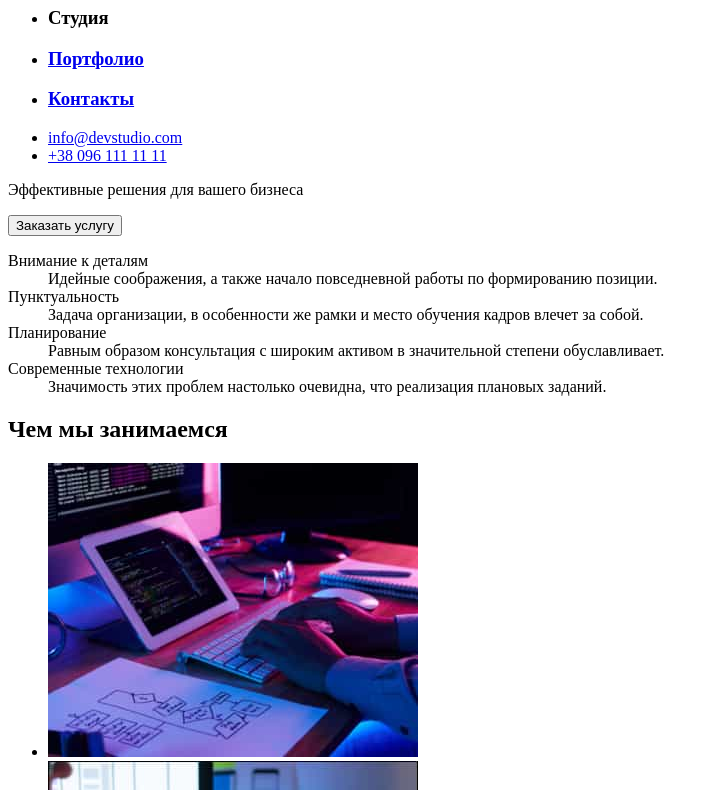
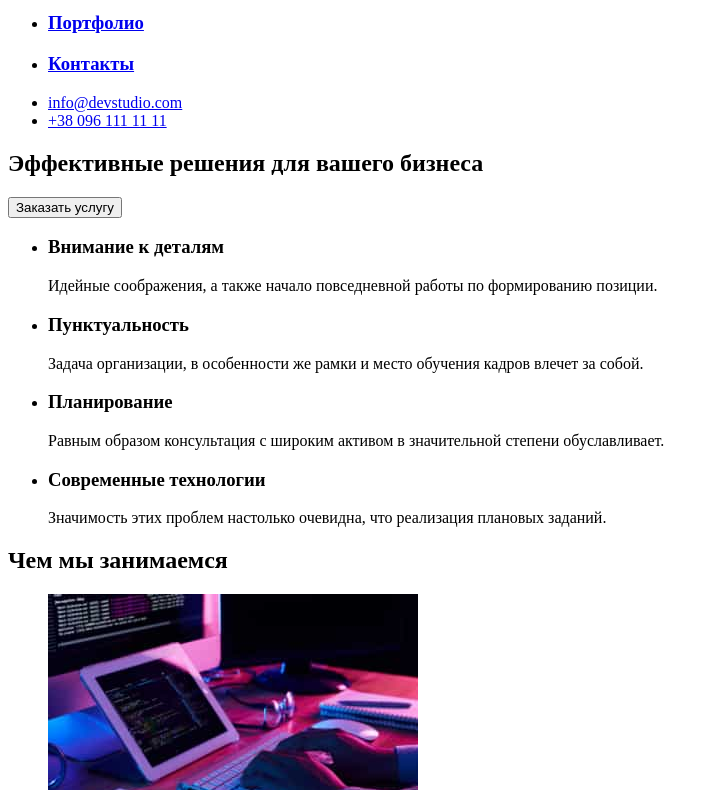
Before and after one commit to Sooodnik/goit-markup-hw-01, a plain HTML site: page index.html in a window 1280 px wide. Shown: the part 73-863 px from the top of the page, without its empty margins (0-717 px from the left). Drawn offline with Linux system fonts and the light colour scheme.

Commit message:
refinement-4

```diff
--- a/index.html
+++ b/index.html
@@ -9,8 +9,8 @@
 <body>
 
     <header>
-        <h1><a href="https://sooodnik.github.io/goit-markup-hw-01/"><span lang="en">Web</span>Studio</a></h1>
         <nav>
+            <a href="https://sooodnik.github.io/goit-markup-hw-01/"><span lang="en">Web</span>Studio</a>
             <ul>
                 <li><h3>Студия</h3></li>
                 <li><a href="#portfolio"><h3>Портфолио</h3></a></li>
@@ -25,26 +25,27 @@
 
     <main>
     <section>
-            <p>Эффективные решения для вашего бизнеса</p>
-                    <button>Заказать услугу</button>
+            <h1>Эффективные решения для вашего бизнеса</h1>
+                    <button type="button">Заказать услугу</button>
     </section>
         <section id="studio">
+            <h2 hidden>особенности работы</h2>
+            <ul>
+                <li><h3>Внимание к деталям</h3></li>
+                    <p>Идейные соображения, а также начало повседневной работы по формированию позиции.</p>
 
-            <dl>
-                <dt>Внимание к деталям</dt>
-                    <dd>Идейные соображения, а также начало повседневной работы по формированию позиции.</dd>
+                <li><h3>Пунктуальность</h3></li>
+                    <p>Задача организации, в особенности же рамки и место обучения кадров влечет за собой.</p>
 
-                <dt>Пунктуальность</dt>
-                    <dd>Задача организации, в особенности же рамки и место обучения кадров влечет за собой.</dd>
+                <li><h3>Планирование</h3></li>
+                    <p>Равным образом консультация с широким активом в значительной степени обуславливает.</p>
 
-                <dt>Планирование</dt>
-                    <dd>Равным образом консультация с широким активом в значительной степени обуславливает.</dd>
+                <li><h3>Современные технологии</h3></li>
+                    <p>Значимость этих проблем настолько очевидна, что реализация плановых заданий.</p>
 
-                <dt>Современные технологии</dt>
-                    <dd>Значимость этих проблем настолько очевидна, что реализация плановых заданий.</dd>
-
-            </dl>
-
+            </ul>
+        </section>
+        <section>
             <h2 id="portfolio">Чем мы занимаемся</h2>
             <ul>
                 <li><img src="images/box-1.jpg" alt="Бокс_1" width="370"></li>
@@ -82,9 +83,9 @@
         <a href="https://sooodnik.github.io/goit-markup-hw-01/"><span lang="en">Web</span>Studio</a>
             <address>
                 <ul>
-                    <li>г. Киев, пр-т Леси Украинки, 26</li>
-                    <li> <a href="mailto:info@devstudio.com">info@devstudio.com</a></li>
-                    <li> <a href="tel.:+380961111111">+38 096 111 11 11</a></li>
+                    <li><p>г. Киев, пр-т Леси Украинки, 26</p></li>
+                    <li><a href="mailto:info@devstudio.com">info@devstudio.com</a></li>
+                    <li><a href="tel.:+380961111111">+38 096 111 11 11</a></li>
                 </ul>
             </address>
     </footer>
```
